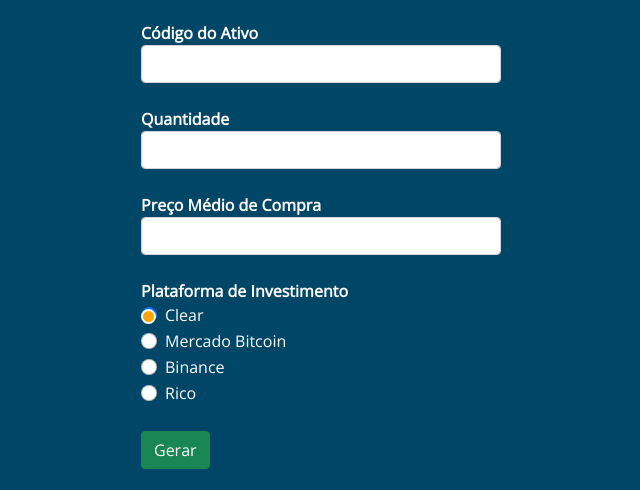
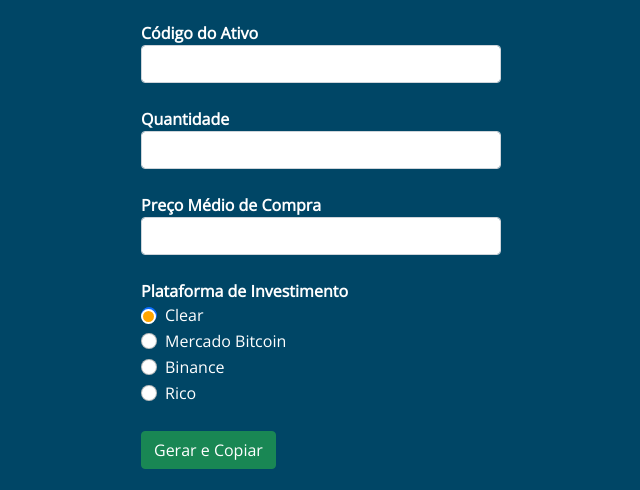
Before and after one commit to pedrohti/GerarTextoIRPF, a plain HTML site: page index.html in a window 1280 px wide. Shown: the part 131-621 px from the top of the page, without its empty margins (319-959 px from the left). Drawn offline with nearby package versions, Linux system fonts and the light colour scheme.

Commit message:
texto do botão alterado

```diff
--- a/index.html
+++ b/index.html
@@ -67,7 +67,7 @@
 				</div>
 				<br />
 				<button type="submit" id="bttGerar" class="btn btn-success">
-					Gerar
+					Gerar e Copiar
 				</button>
 			</form>
 			<br />
```
